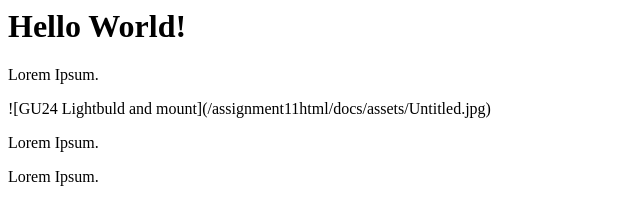
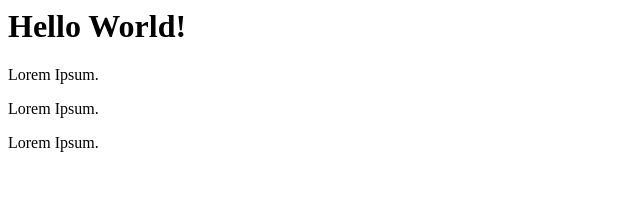
Before and after one commit to DevHaylieP/assignment11html, a plain HTML site: page index.html in a window 1280 px wide. Shown: the whole page, without its empty margins (0-640 px from the left). Drawn offline with Linux system fonts and the light colour scheme.

Commit message:
Update index.html

```diff
--- a/index.html
+++ b/index.html
@@ -7,7 +7,7 @@
 <body>
   <h1>Hello World!</h1>
   <p>Lorem Ipsum.</p>
-  <a>![GU24 Lightbuld and mount](/assignment11html/docs/assets/Untitled.jpg)</a>
+ <!-- <a>![GU24 Lightbuld and mount](/assignment11html/docs/assets/Untitled.jpg)</a>-->
   <p>Lorem Ipsum.</p>
   <p>Lorem Ipsum.</p>
 </body>
```
